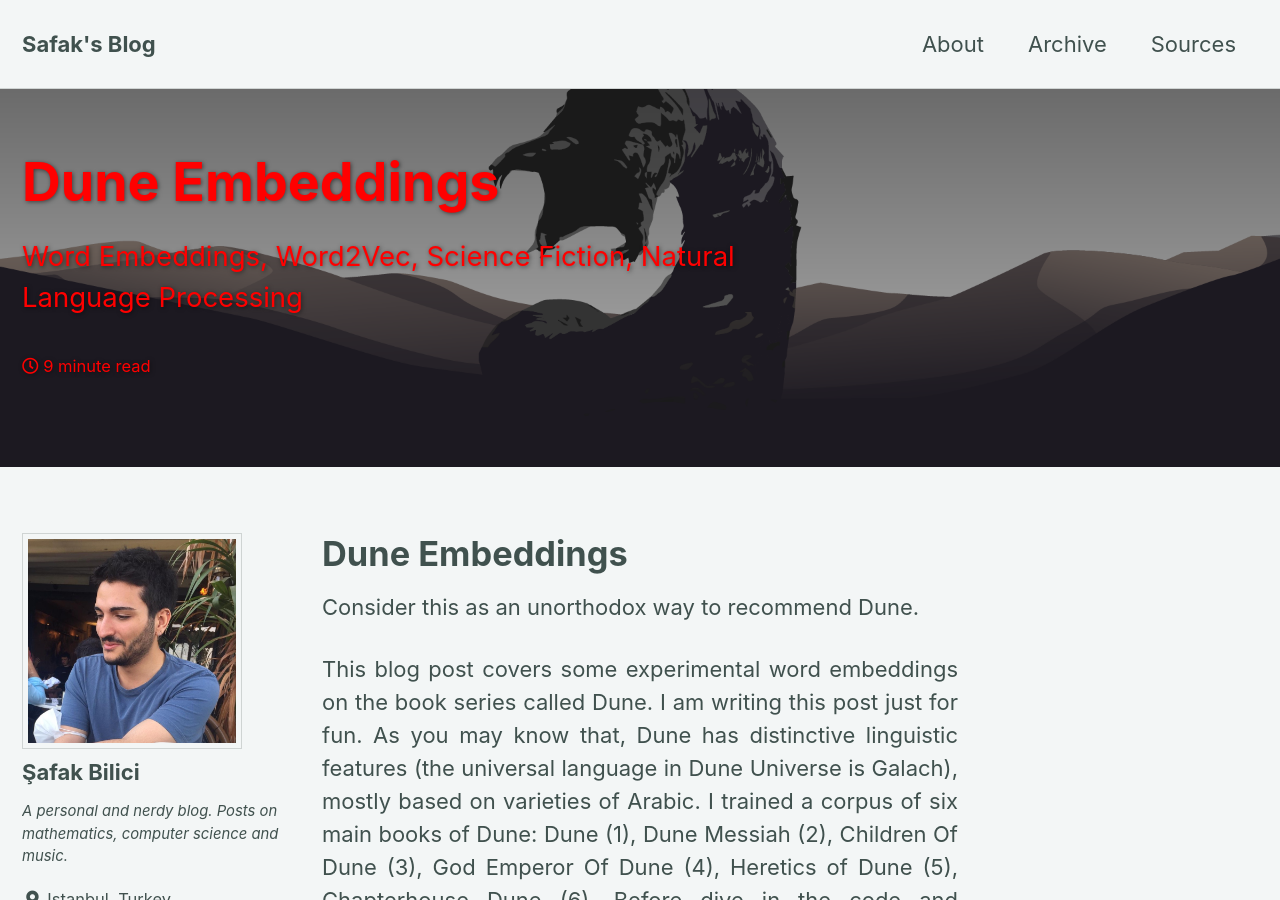
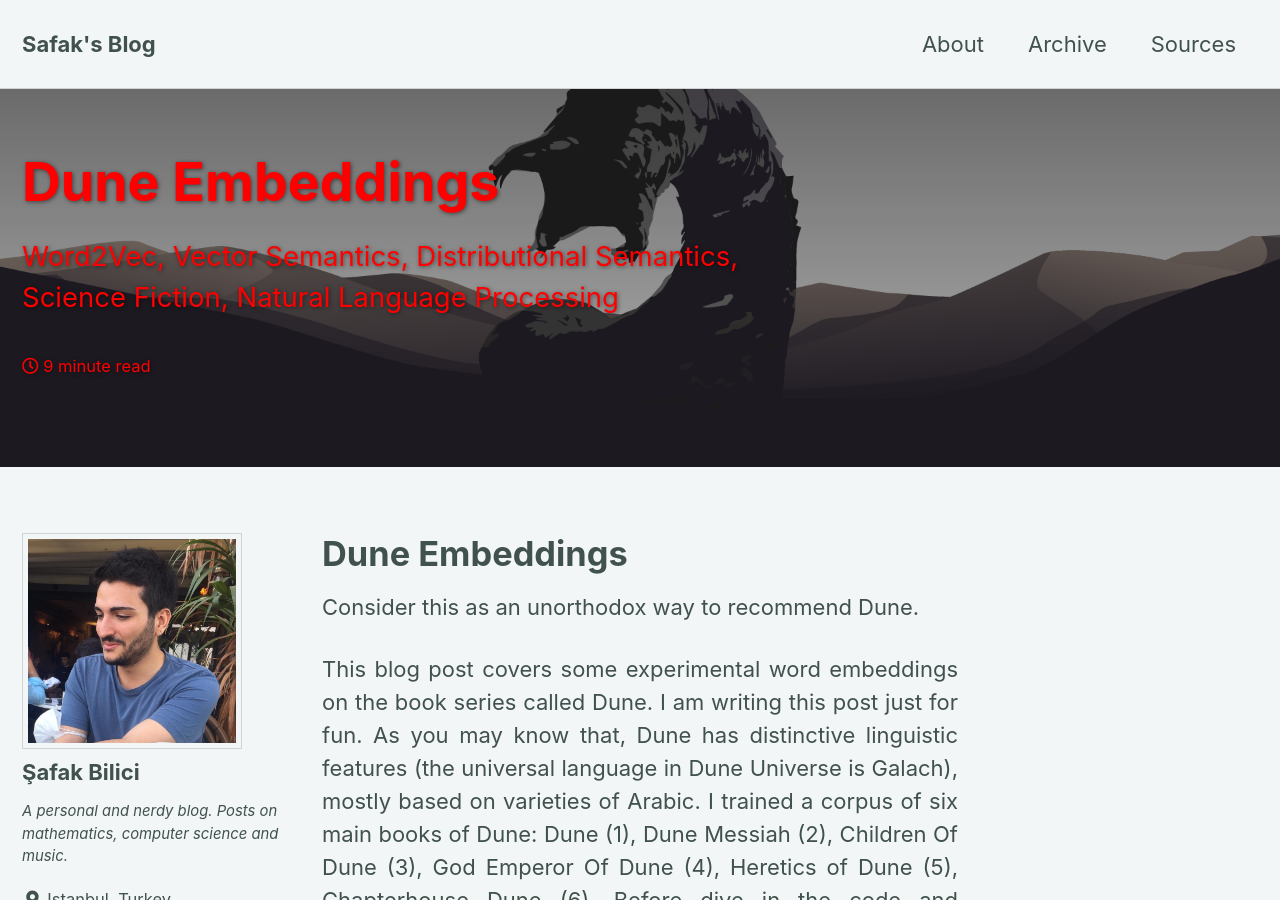
Before and after one commit to safakkbilici/safakkbilici.github.io, a Jekyll site: the page built from _posts/2020-12-09-dune-embeddings.md, in a window 1280 px wide and 900 px high. Built offline with Jekyll 4.4.1, drawn with Linux system fonts in a browser that asks for light colours; cached includes are drawn as plain includes; formulas are drawn with MathJax 3; comment, search, counter and statistics services are not loaded.

Commit message:
small fix in tags

```diff
--- a/_posts/2020-12-09-dune-embeddings.md
+++ b/_posts/2020-12-09-dune-embeddings.md
@@ -1,14 +1,14 @@
 ---
 title: "Dune Embeddings"
 date: "2020-12-09"
-tages: [Word Embeddings, Word2Vec, Science Fiction, Natural Language Processing]
+tages: [Word2Vec, Vector Semantics, Distributional Semantics, Science Fiction, Natural Language Processing]
 header:
   overlay_image: "/images/dune/dune2.png"
   teaser: "/images/dune/dune1.jpg"
 TeX: {
   extensions: ["AMSmath.js", "AMSsymbols.js"]
 }
-excerpt: "Word Embeddings, Word2Vec, Science Fiction, Natural Language Processing"
+excerpt: "Word2Vec, Vector Semantics, Distributional Semantics, Science Fiction, Natural Language Processing"
 mathjax: "true"
 image:
   thumb: "/images/dune/dune1.jpg"
```
